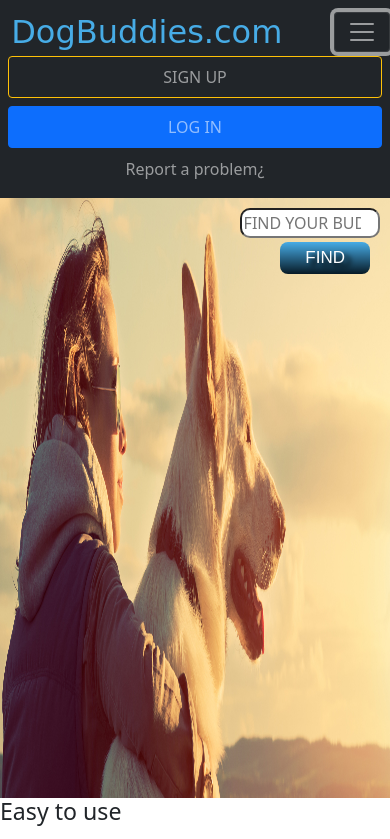
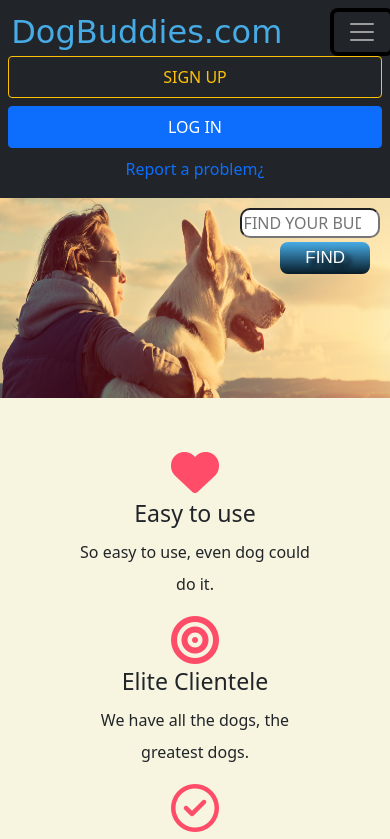
Before and after one commit to Deb-stack/DogBuddies, a plain HTML site: page index.html in a window 390 px wide. Both pictures are taken after a click on the button "Toggle navigation". Shown: the top 839 px of the page. Drawn offline with nearby package versions, Linux system fonts and the light colour scheme; files whose address does not match are found by name; a web font is replaced by a local one.

Commit message:
html css file changed

```diff
--- a/index.html
+++ b/index.html
@@ -1,98 +1,138 @@
 <!DOCTYPE html>
 <html lang="en">
-
   <head>
     <meta charset="UTF-8" />
     <meta name="viewport" content="width=device-width, initial-scale=1.0" />
     <title>©Dog Buddies Official Website</title>
-  <link rel="shortcut icon" href="img/paw-favicon.ico" type="image/x-icon">
-  <link href="https://cdn.jsdelivr.net/npm/bootstrap@5.0.0-beta1/dist/css/bootstrap.min.css" rel="stylesheet"
-    integrity="sha384-giJF6kkoqNQ00vy+HMDP7azOuL0xtbfIcaT9wjKHr8RbDVddVHyTfAAsrekwKmP1" crossorigin="anonymous" />
+
+    <link rel="shortcut icon" href="img/paw-favicon.ico" type="image/x-icon" />
+
+    <link
+      href="https://cdn.jsdelivr.net/npm/bootstrap@5.0.0-beta1/dist/css/bootstrap.min.css"
+      rel="stylesheet"
+      integrity="sha384-giJF6kkoqNQ00vy+HMDP7azOuL0xtbfIcaT9wjKHr8RbDVddVHyTfAAsrekwKmP1"
+      crossorigin="anonymous"
+    />
+
     <link href="stylesheet.css" rel="stylesheet" />
-  <script src="https://cdn.jsdelivr.net/npm/bootstrap@5.0.0-beta1/dist/js/bootstrap.bundle.min.js"
+
+    <script
+      src="https://cdn.jsdelivr.net/npm/bootstrap@5.0.0-beta1/dist/js/bootstrap.bundle.min.js"
       integrity="sha384-ygbV9kiqUc6oa4msXn9868pTtWMgiQaeYH7/t7LECLbyPA2x65Kgf80OJFdroafW"
-    crossorigin="anonymous"></script>
+      crossorigin="anonymous"
+    ></script>
+
+    <script
+      src="https://kit.fontawesome.com/4057558d70.js"
+      crossorigin="anonymous"
+    ></script>
   </head>
 
   <body>
     <!-- NAV BAR -->
-  <nav class="navbar navbar-dark navbar-expand-lg bg-dark">
+    <nav class="navbar navbar-expand-lg bg-dark">
       <a href="" class="brand">DogBuddies.com</a>
-    <button class="navbar-toggler " type="button" data-bs-toggle="collapse" data-bs-target="#navbarTogglerDemo02"
-      aria-controls="navbarTogglerDemo02" aria-expanded="false" aria-label="Toggle navigation">
+      <button
+        class="navbar-toggler navbar-dark"
+        type="button"
+        data-bs-toggle="collapse"
+        data-bs-target="#navbarTogglerDemo02"
+        aria-controls="navbarTogglerDemo02"
+        aria-expanded="false"
+        aria-label="Toggle navigation"
+      >
         <span class="navbar-toggler-icon"></span>
       </button>
       <div class="collapse navbar-collapse mb-md-2" id="navbarTogglerDemo02">
         <ul class="navbar-nav ms-auto">
-        <li class="nav-item"><a href="" class="nav-link btn btn-outline-warning mx-2 mx-sm-2 mx-md-2">SIGN UP</a></li>
-        <li><a href="" class="nav-link btn btn-primary mx-2 mx-sm-2 mx-md-2 mt-xxl-0 mt-xl-0 mt-lg-2 mt-md-2 mt-sm-2 mt-2">LOG IN</a></li>
-        <li><a href="" class="nav-link btn btn-link fs-6">Report a problem&#xBF;</a></li>
+          <li class="nav-item">
+            <a
+              href=""
+              class="nav-link btn btn-outline-warning mx-2 mx-sm-2 mx-md-2 mx-lg-2 mx-xl-2 mx-xxl-2"
+              >SIGN UP</a
+            >
+          </li>
+          <li>
+            <a
+              href=""
+              class="nav-link btn btn-primary mt-2 mt-sm-2 mt-md-2 mt-lg-0 mt-xl-0 mt-xxl-0 mx-2 mx-sm-2 mx-md-2 mx-lg-0 mx-xl-0 mx-xxl-0"
+              >LOG IN</a
+            >
+          </li>
+          <li>
+            <a href="" class="nav-link btn btn-link fs-6"
+              >Report a problem&#xBF;</a
+            >
+          </li>
         </ul>
       </div>
     </nav>
+
+    <!-- SEARCH BAR & FRONT IMAGE -->
     <div class="firstcontainer">
       <input type="search" placeholder="Find your Buddy" class="searchbar" />
       <a href="" class="searchbtn">FIND</a>
-    <img src="C:\Users\admin\OneDrive\Documents\Web_Development\HTML\DogBuddies\img\backgroundimg.jpg" alt="dog_img"
-      height="600px" width="100%" />
+      <img src="img\backgroundimg.jpg" alt="dog_img" class="frontimg" />
     </div>
-  </div>
-  <div>
+
+    <div class="container-2">
+      <div class="item">
+        <i class="fas fa-heart fa-3x osmicon"></i>
         <h3>Easy to use</h3>
         <p>So easy to use, even dog could do it.</p>
+      </div>
+      <div class="item">
+        <i class="fas fa-bullseye fa-3x osmicon" style></i>
         <h3>Elite Clientele</h3>
         <p>We have all the dogs, the greatest dogs.</p>
+      </div>
+      <div class="item">
+        <i class="far fa-check-circle fa-3x osmicon"></i>
         <h3>Guaranteed to work.</h3>
         <p>Find the love of your dog's life or your money back.</p>
+      </div>
     </div>
     <h2>Choose a Catogery</h2>
     <div class="row g-0">
       <div class="col-lg-3 col-md-6 px-1 dogs">
         <a id="no-decor" href="#">
-        <img src="C:\Users\admin\OneDrive\Documents\Web_Development\HTML\DogBuddies\img\hearding.png" alt="Hearding"
-          class="dogsimg" />
+          <img src="img\hearding.png" alt="Hearding" class="dogsimg" />
           <p class="dogbtn">Hearding</p>
         </a>
       </div>
       <div class="col-lg-3 col-md-6 px-1 dogs">
         <a id="no-decor" href="#">
-        <img src="C:\Users\admin\OneDrive\Documents\Web_Development\HTML\DogBuddies\img\hounds.png" alt="Hounds"
-          class="dogsimg" />
+          <img src="img\hounds.png" alt="Hounds" class="dogsimg" />
           <p class="dogbtn">Hounds</p>
         </a>
       </div>
       <div class="col-lg-3 col-md-6 px-1 dogs">
         <a id="no-decor" href="">
-        <img src="C:\Users\admin\OneDrive\Documents\Web_Development\HTML\DogBuddies\img\non-sporting.png"
-          alt="Non-Sporting" class="dogsimg" />
+          <img src="img\non-sporting.png" alt="Non-Sporting" class="dogsimg" />
           <p class="dogbtn">Non-Sporting</p>
         </a>
       </div>
       <div class="col-lg-3 col-md-6 px-1 dogs">
         <a id="no-decor" href="">
-        <img src="C:\Users\admin\OneDrive\Documents\Web_Development\HTML\DogBuddies\img\sports.png" alt="Sporting"
-          class="dogsimg" />
+          <img src="img\sports.png" alt="Sporting" class="dogsimg" />
           <p class="dogbtn">Sporting</p>
         </a>
       </div>
       <div class="col-lg-3 col-md-6 px-1 dogs">
-      <a id="no-decor" href=""><img
-          src="C:\Users\admin\OneDrive\Documents\Web_Development\HTML\DogBuddies\img\terrier.png" alt="terrier"
-          class="dogsimg" />
+        <a id="no-decor" href=""
+          ><img src="img\terrier.png" alt="terrier" class="dogsimg" />
           <p class="dogbtn">Terrier</p>
         </a>
       </div>
       <div class="col-lg-3 col-md-6 px-1 dogs">
         <a id="no-decor" href="">
-        <img src="C:\Users\admin\OneDrive\Documents\Web_Development\HTML\DogBuddies\img\toy_breed.png" alt="toy_breed"
-          class="dogsimg" />
+          <img src="img\toy_breed.png" alt="toy_breed" class="dogsimg" />
           <p class="dogbtn">Toy Breed</p>
         </a>
       </div>
       <div class="col-lg-3 col-md-6 px-1 dogs">
         <a id="no-decor" href="#">
-        <img src="C:\Users\admin\OneDrive\Documents\Web_Development\HTML\DogBuddies\img\working.png" alt="working"
-          class="dogsimg" />
+          <img src="img\working.png" alt="working" class="dogsimg" />
           <p class="dogbtn">Working</p>
         </a>
       </div>
@@ -112,5 +152,4 @@
       <p>© Copyright 2018 DogBuddies</p>
     </footer>
   </body>
-
 </html>
--- a/stylesheet.css
+++ b/stylesheet.css
@@ -1,4 +1,10 @@
 @import url("https://fonts.googleapis.com/css2?family=Anton&family=Ranchers&display=swap");
+
+body {
+  margin: 0;
+  padding: 0;
+  box-sizing: border-box;
+}
 
 /* BRAND START */
 .brand {
@@ -17,31 +23,6 @@
   font-family: "Ranchers", cursive;
   text-decoration: none;
 }
-
-/* SIGNUP & LOGIN START
-.navbar_btn {
-  margin-right: 0.5rem;
-  border-radius: 5px;
-  background-color: lightseagreen;
-  color: #f5f5f5;
-  font-family: Verdana;
-  font-size: 12px;
-  font-weight: 600;
-  padding: 12px 5px;
-  width: 80px;
-  text-decoration: none;
-  display: inline-block;
-  cursor: pointer;
-  text-align: center;
-}
-.navbar_btn:hover {
-  box-shadow: -3px 3px 1px lightseagreen, 3px -3px 1px #16cc71;
-  color: #ffffff;
-  background-color: transparent;
-  -moz-border-radius: 5px;
-  border-radius: 5px;
-  text-decoration: none;
-} */
 
 .firstcontainer {
   position: relative;
@@ -76,10 +57,61 @@
   color: #ffffff;
   text-decoration: none;
 }
+
+.frontimg {
+  height: 600px;
+  width: 100%;
+}
+
+@media screen and (max-width: 575px) {
+  .frontimg {
+    height: 200px;
+    width: 100%;
+  }
+}
+
+/* CONTAINER-2 STYLE */
+.osmicon {
+  color: #ff4c68;
+  transition-duration: 1s;
+}
+
+.osmicon:hover {
+  animation-timing-function: ease-in-out;
+  color: cornflowerblue;
+}
+
+.container-2 {
+  width: 100%;
+  padding: 50px 80px;
+  background-color: #dbcc753a;
+  display: flex;
+  flex-flow: row nowrap;
+  justify-content: space-between;
+  align-items: center;
+}
+
+.item {
+  text-align: center;
+  line-height: 2;
+}
+
+@media screen and (max-width: 992px) {
+  .container-2 {
+    align-content: center;
+    justify-content: space-between;
+    flex-flow: column nowrap;
+  }
+
+  /* .frontimg {
+    height: 400px;
+    width: 100%;
+  } */
+}
+
 .dogs {
   text-align: center;
   text-decoration: none;
-  /* line-height: 2; */
 }
 .dogsimg {
   height: 200px;
```
Lines whose indentation alone changed are shown as unchanged.
